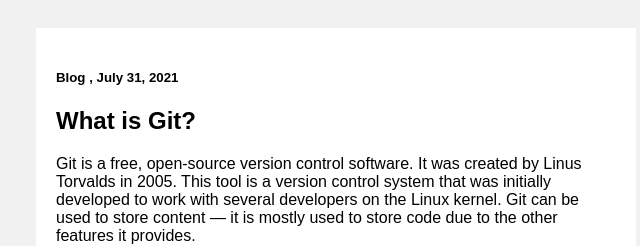
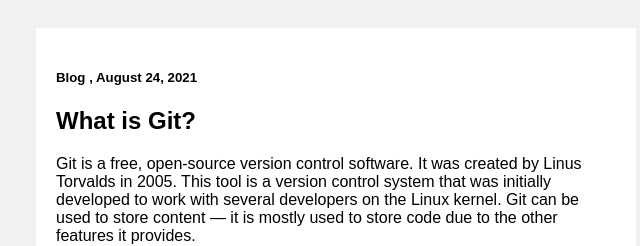
Before and after one commit to aryanandarnav13/Basic-Hooks-in-React, a plain HTML site: page index.html in a window 1280 px wide. Shown: the part 342-588 px from the top of the page, 304-944 px from the left. Drawn offline with Linux system fonts and the light colour scheme.

Commit message:
Update index.html

```diff
--- a/index.html
+++ b/index.html
@@ -72,7 +72,7 @@
   <div>
     <div class="card">
       <h2></h2>
-      <h5>Blog , July 31, 2021</h5>
+      <h5>Blog , August 24, 2021</h5>
 
 
 
```
